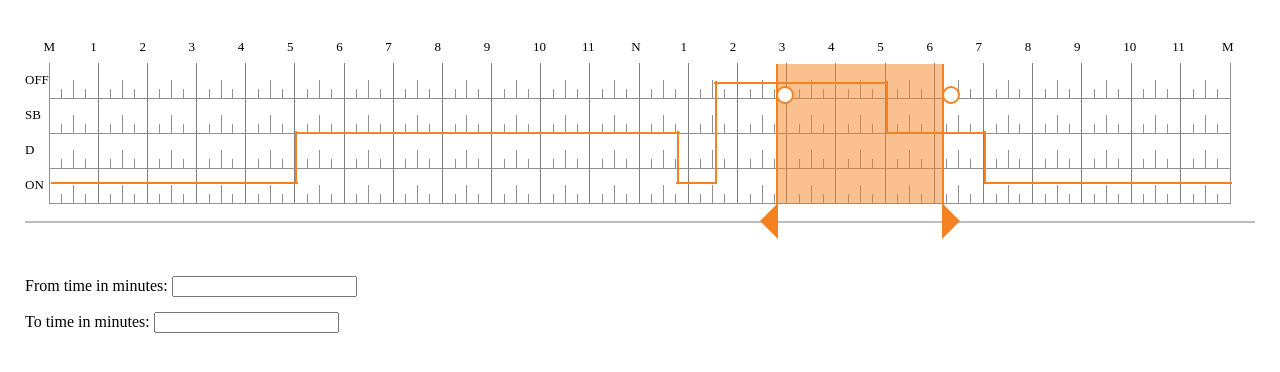
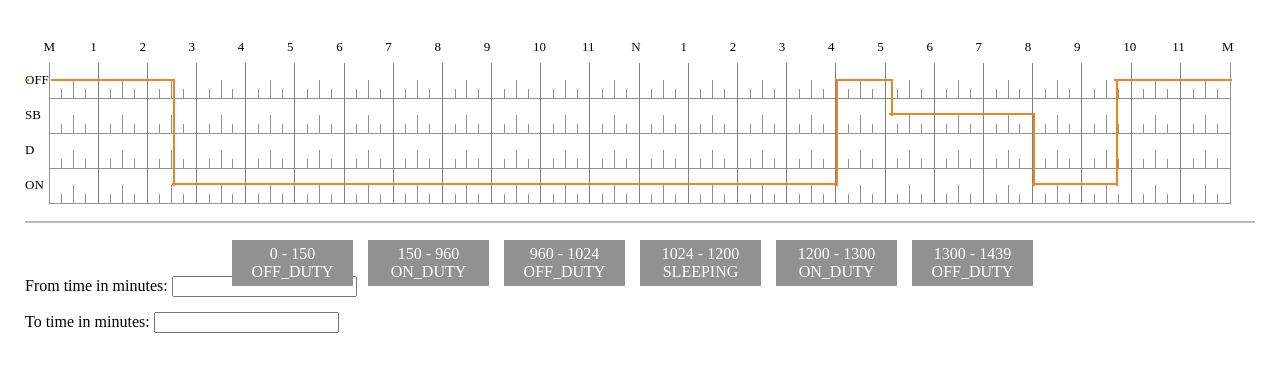
Before and after one commit to karthikamg/EditableChartWithDrag, a plain HTML site: page index.html in a window 1280 px wide. Drawn offline with Linux system fonts and the light colour scheme.

Commit message:
Added edit feature

```diff
--- a/main.css
+++ b/main.css
@@ -17,11 +17,12 @@ body {
 }
 #left-drag,
 #right-drag {
-    position: relative !important;
+    position: absolute !important;
     z-index: 999;
     border: 1px solid #f58220;
     cursor: pointer;
     top: 39px;
+    display: none;
 }
 #left-drag:after, #right-drag:after {
     /* background-color: #f58220;
@@ -48,7 +49,6 @@ body {
 }
 #editable-chart {
     position: relative;
-    overflow: hidden;
     width: 100%;
     margin: 0 auto;
     height: 236px;
@@ -328,6 +328,17 @@ tr td:first-child {
     left: -24px;
     border: 2px solid #f58220;
     z-index: 9999;
+    display: none;
+}
+.driverStateSelector {
+    width: 105px;
+    display: inline-block;
+    background-color: #919191;
+    margin-right: 15px;
+    padding: 5px 8px;
+    color: #fff;
+    margin-top: 37px;
+    cursor: pointer;
 }
 
 
--- a/script.js
+++ b/script.js
@@ -83,20 +83,118 @@ $(document).ready(function(){
     //1020 - 1140 -> 0
     //1140 - 1440 -> 3
 
+    //generating json file
+    var jsonArr = [];
+    for(var j = 0; j < 150; j++) {
+        var jsonObj = {};
+        jsonObj["driverState"] = "OFF_DUTY",
+        jsonObj["minutesFrom"] = 0,
+        jsonObj["minutesTo"] = j,
+        jsonObj["location"] = "",
+        jsonObj["note"] = "",
+        jsonObj["entryId"] = 0
+        jsonArr.push(jsonObj);
+    }
+    for(var j = 150; j < 960; j++) {
+        var jsonObj = {};
+        jsonObj["driverState"] = "ON_DUTY",
+        jsonObj["minutesFrom"] = 150,
+        jsonObj["minutesTo"] = j,
+        jsonObj["location"] = "",
+        jsonObj["note"] = "",
+        jsonObj["entryId"] =  1
+        jsonArr.push(jsonObj);
+    }
+    for(var j = 960; j < 1024; j++) {
+        var jsonObj = {};
+        jsonObj["driverState"] ="OFF_DUTY",
+        jsonObj["minutesFrom"] = 960,
+        jsonObj["minutesTo"] = j,
+        jsonObj["location"] = "",
+        jsonObj["note"] = "",
+        jsonObj["entryId"] = 2
+        jsonArr.push(jsonObj);
+    }
+    for(var j = 1024; j < 1200; j++) {
+        var jsonObj = {};
+        jsonObj["driverState"] ="SLEEPING",
+        jsonObj["minutesFrom"] = 1024,
+        jsonObj["minutesTo"] = j,
+        jsonObj["location"] = "",
+        jsonObj["note"] = "",
+        jsonObj["entryId"] = 3
+        jsonArr.push(jsonObj);
+    }
+    for(var j = 1200; j < 1300; j++) {
+        var jsonObj = {};
+        jsonObj["driverState"] ="ON_DUTY",
+        jsonObj["minutesFrom"] = 1200,
+        jsonObj["minutesTo"] = j,
+        jsonObj["location"] = "",
+        jsonObj["note"] = "",
+        jsonObj["entryId"] = 4
+        jsonArr.push(jsonObj);
+    }
+    for(var j = 1300; j < 1440; j++) {
+        var jsonObj = {};
+        jsonObj["driverState"] ="OFF_DUTY",
+        jsonObj["minutesFrom"] = 1300,
+        jsonObj["minutesTo"] = j,
+        jsonObj["location"] = "",
+        jsonObj["note"] = "",
+        jsonObj["entryId"] = 5
+        jsonArr.push(jsonObj);
+    }
+
+    var driverState = ['ON_DUTY', 'DRIVING', 'OFF_DUTY', 'SLEEPING'];
+    var driverStatusPoint = {0: 158, 1: 123, 2: 54, 3: 88 };
+    var previousState = '', previousFrom = '';
+    $.each(jsonArr, function(key, value){
+        var statusIndex = $.inArray(value.driverState, driverState);
+        $('#editable-chart').append('<div class="point" style="left:'+($('.elm[key="'+(value.minutesTo)+'"]').attr('xToPlot'))+'px;top: '+driverStatusPoint[statusIndex]+'px"></div>')
+        if(previousState.length == 0) {
+            previousState = value.driverState;
+            previousFrom = value.minutesFrom;
+        }
+        else {
+            if(previousState !== value.driverState) {
+                $('.table').append('<div class="driverStateSelector"><div>'+previousFrom+' - '+value.minutesTo+'</div><div>'+previousState+'</div></div>');
+                $('.table .driverStateSelector:last-child').attr({'data-right':($('.elm[key="'+(value.minutesTo)+'"]').attr('xToPlot')),
+                'data-left': (previousFrom == 0 ? 24 : ($('.elm[key="'+(previousFrom)+'"]').attr('xToPlot')))});
+                var toLimit = driverStatusPoint[$.inArray(previousState, driverState)],
+                    fromLimit = driverStatusPoint[statusIndex];
+                if(toLimit < fromLimit) {
+                    for(var i = fromLimit; i > toLimit; i--) {
+                        $('#editable-chart').append('<div class="pointY" style="top:'+(i - 1)+'px;left: '+(parseInt($('[key="'+(value.minutesTo)+'"]').attr('xToPlot')) + 2)+'px"></div>')
+                    }
+                } else {
+                    for(var i = toLimit; i > fromLimit; i--) {
+                        $('#editable-chart').append('<div class="pointY" style="top:'+(i - 1)+'px;left: '+(parseInt($('[key="'+(value.minutesTo)+'"]').attr('xToPlot')) + 2)+'px"></div>')
+                    }
+                }
+                previousState = value.driverState;
+                previousFrom = value.minutesFrom;
+            }
+        }
+    });
+    $('.table').append('<div class="driverStateSelector"><div>'+jsonArr[jsonArr.length-1]['minutesFrom']+' - '+jsonArr[jsonArr.length-1]['minutesTo']+'</div><div>'+jsonArr[jsonArr.length-1]['driverState']+'</div></div>');
+    $('.table .driverStateSelector:last-child').attr({'data-right':($('.elm[key="'+(jsonArr[jsonArr.length-1]['minutesTo'])+'"]').attr('xToPlot')),
+    'data-left': (previousFrom == 0 ? 24 : ($('.elm[key="'+(previousFrom)+'"]').attr('xToPlot')))});
+
     //x
-    for(var i = 300; i > 0; i--) {$('#editable-chart').append('<div class="point" style="left:'+($('.elm[key="'+i+'"]').attr('xToPlot'))+'px;top: 157px"></div>')};
-    for(var i = 765; i > 300; i--) {$('#editable-chart').append('<div class="point" style="left:'+($('.elm[key="'+i+'"]').attr('xToPlot'))+'px;top: 107px"></div>')};
-    for(var i = 810; i > 765; i--) {$('#editable-chart').append('<div class="point" style="left:'+($('.elm[key="'+i+'"]').attr('xToPlot'))+'px;top: 157px"></div>')};
-    for(var i = 1020; i > 810; i--) {$('#editable-chart').append('<div class="point" style="left:'+($('.elm[key="'+i+'"]').attr('xToPlot'))+'px;top: 57px"></div>')};
-    for(var i = 1140; i > 1020; i--) {$('#editable-chart').append('<div class="point" style="left:'+($('.elm[key="'+i+'"]').attr('xToPlot'))+'px;top: 107px"></div>')};
-    for(var i = 1440; i > 1140; i--) {$('#editable-chart').append('<div class="point" style="left:'+($('.elm[key="'+i+'"]').attr('xToPlot'))+'px;top: 157px"></div>')};
+    // for(var i = 300; i > 0; i--) {$('#editable-chart').append('<div class="point" style="left:'+($('.elm[key="'+i+'"]').attr('xToPlot'))+'px;top: 157px"></div>')};
+    // for(var i = 765; i > 300; i--) {$('#editable-chart').append('<div class="point" style="left:'+($('.elm[key="'+i+'"]').attr('xToPlot'))+'px;top: 107px"></div>')};
+    // for(var i = 810; i > 765; i--) {$('#editable-chart').append('<div class="point" style="left:'+($('.elm[key="'+i+'"]').attr('xToPlot'))+'px;top: 157px"></div>')};
+    // for(var i = 1020; i > 810; i--) {$('#editable-chart').append('<div class="point" style="left:'+($('.elm[key="'+i+'"]').attr('xToPlot'))+'px;top: 57px"></div>')};
+    // for(var i = 1140; i > 1020; i--) {$('#editable-chart').append('<div class="point" style="left:'+($('.elm[key="'+i+'"]').attr('xToPlot'))+'px;top: 107px"></div>')};
+    // for(var i = 1440; i > 1140; i--) {$('#editable-chart').append('<div class="point" style="left:'+($('.elm[key="'+i+'"]').attr('xToPlot'))+'px;top: 157px"></div>')};
 
     //y
-    for(var i = 155; i > 105; i--) {$('#editable-chart').append('<div class="pointY" style="top:'+i+'px;left: '+(parseInt($('[key="300"]').attr('xToPlot')) + 2)+'px"></div>')};
-    for(var i = 155; i > 105; i--) {$('#editable-chart').append('<div class="pointY" style="top:'+i+'px;left: '+(parseInt($('[key="765"]').attr('xToPlot')) + 2)+'px"></div>')};
-    for(var i = 155; i > 55; i--) {$('#editable-chart').append('<div class="pointY" style="top:'+i+'px;left: '+(parseInt($('[key="810"]').attr('xToPlot')) + 2)+'px"></div>')};
-    for(var i = 105; i > 55; i--) {$('#editable-chart').append('<div class="pointY" style="top:'+i+'px;left: '+(parseInt($('[key="1020"]').attr('xToPlot')) + 2)+'px"></div>')};
-    for(var i = 155; i > 105; i--) {$('#editable-chart').append('<div class="pointY" style="top:'+i+'px;left: '+(parseInt($('[key="1140"]').attr('xToPlot')) + 2)+'px"></div>')};
+    // for(var i = 158; i > 54; i--) {$('#editable-chart').append('<div class="pointY" style="top:'+i+'px;left: '+(parseInt($('[key="300"]').attr('xToPlot')) + 2)+'px"></div>')};
+    // for(var i = 155; i > 105; i--) {$('#editable-chart').append('<div class="pointY" style="top:'+i+'px;left: '+(parseInt($('[key="765"]').attr('xToPlot')) + 2)+'px"></div>')};
+    // for(var i = 155; i > 55; i--) {$('#editable-chart').append('<div class="pointY" style="top:'+i+'px;left: '+(parseInt($('[key="810"]').attr('xToPlot')) + 2)+'px"></div>')};
+    // for(var i = 105; i > 55; i--) {$('#editable-chart').append('<div class="pointY" style="top:'+i+'px;left: '+(parseInt($('[key="1020"]').attr('xToPlot')) + 2)+'px"></div>')};
+    // for(var i = 155; i > 105; i--) {$('#editable-chart').append('<div class="pointY" style="top:'+i+'px;left: '+(parseInt($('[key="1140"]').attr('xToPlot')) + 2)+'px"></div>')};
     return output;
   },
   enumerateBoard: function(board) {
@@ -113,37 +211,8 @@ gameBoard.createBoard(10, "#editable-chart");
               containment: "#editable-chart",
               create: function(event, ui){},
               drag: function(event, ui){
-                  var toDragPos = $('#right-drag').position().left;
-                  var fromDragPos = $('#left-drag').position().left;
-                  var distanceBetDrag = toDragPos - fromDragPos;
-                  var fromID = $('[key="'+fromDragPos+'"]');
-                  var toID = $('[key="'+toDragPos+'"]');
-                  if(fromID && toID) {
-                      // var selectedToTime = $('[key="'+$('#right-drag').position().left+'"]');
-                      // var selectedFromTime = $('[key="'+$('#left-drag').position().left+'"]');
-                      var selectedToTime = $('[actualx="'+Math.ceil(toDragPos)+'"]').attr('key');
-                      var selectedFromTime = $('[actualx="'+Math.ceil(fromDragPos)+'"]').attr('key');
-                      if(selectedToTime && selectedFromTime) {
-                          var Tohours = Math.floor( selectedToTime / 60);
-                          var TohoursToDisplay = Tohours % 12;
-                          TohoursToDisplay = TohoursToDisplay ? TohoursToDisplay : 12; // the hour '0' should be '12'
-                          var Fromhours = Math.floor( selectedFromTime / 60);
-                          var FromhoursToDisplay = Fromhours % 12;
-                          FromhoursToDisplay = FromhoursToDisplay ? FromhoursToDisplay : 12; // the hour '0' should be '12'
-                          var Tominutes = selectedToTime % 60;
-                          Tominutes = Tominutes < 10 ? '0'+Tominutes : Tominutes;
-                          var Fromminutes = selectedFromTime % 60;
-                          Fromminutes = Fromminutes < 10 ? '0'+Fromminutes : Fromminutes;
-                          var Toampm = Tohours >= 12 ? 'pm' : 'am';
-                          var Fromampm = Fromhours >= 12 ? 'pm' : 'am';
-
-                          $('#selected-from-time').val(TohoursToDisplay + ':' + Tominutes + ' ' + Toampm);
-                          $('#selected-to-time').val(FromhoursToDisplay + ':' + Fromminutes + ' ' + Fromampm);
-
-                          $('.left-bubble').text(FromhoursToDisplay + ':' + Fromminutes + ' ' + Fromampm);
-                          $('.right-bubble').text(TohoursToDisplay + ':' + Tominutes + ' ' + Toampm);
-                      }
-                  }
+                  timeCalc();
+                  var distanceBetDrag = $('#right-drag').position().left - $('#left-drag').position().left;
                   if($(ui)[0].helper.attr('id') == 'right-drag') {
                     $('#draggable-area').css({'width': distanceBetDrag});
                     $('.right-bubble').css('left', (parseInt($('#right-drag').position().left) - 30));
@@ -164,14 +233,18 @@ gameBoard.createBoard(10, "#editable-chart");
           $('.right-bubble').css('left', (parseInt(toDragPos) - 30));
           $('.left-bubble').css('left', (parseInt(fromDragPos) - 30));
       });
+      $('#left-drag, #right-drag').height($('#editable-chart').height());
 
-      $('#left-drag, #right-drag').height($('#editable-chart').height());
-      $('#left-drag').css('left', '140px');
-      $('#right-drag').css('left', '300px');
-      var distanceBetDrag = $('#right-drag').position().left - $('#left-drag').position().left;
-      $('#draggable-area').css({'left': ($('#left-drag').position().left), 'width': distanceBetDrag});
-      $('.left-bubble').css('left', ($('#left-drag').position().left));
-      $('.right-bubble').css('left', ($('#right-drag').position().left));
+      $(document).on('click', '.driverStateSelector', function(){
+          $('#left-drag').css('left', $(this).attr('data-left')+'px').show();
+          $('#right-drag').css('left', $(this).attr('data-right')+'px').show();
+          var distanceBetDrag = $('#right-drag').position().left - $('#left-drag').position().left;
+          $('#draggable-area').css({'left': ($('#left-drag').position().left), 'width': distanceBetDrag});
+          $('.left-bubble').css('left', $(this).attr('data-left')+'px').show();
+          $('.right-bubble').css('left', $(this).attr('data-right')+'px').show();
+          timeCalc();
+          $(window).trigger('resize');
+      });
 
       // This timeout, started on mousedown, triggers the beginning of a hold
       var holdStarter = null;
@@ -184,6 +257,33 @@ gameBoard.createBoard(10, "#editable-chart");
 
       // MouseDown
       $('#left-drag, #right-drag').mousedown(onMouseDown);
+      function timeCalc() {
+          var toDragPos = $('#right-drag').position().left;
+          var fromDragPos = $('#left-drag').position().left;
+          var distanceBetDrag = toDragPos - fromDragPos;
+          var selectedToTime = $('[actualx="'+Math.ceil(toDragPos)+'"]').attr('key');
+          var selectedFromTime = $('[actualx="'+Math.ceil(fromDragPos == 24 ? 27 : fromDragPos)+'"]').attr('key');
+          if(selectedToTime && selectedFromTime) {
+              var Tohours = Math.floor( selectedToTime / 60);
+              var TohoursToDisplay = Tohours % 12;
+              TohoursToDisplay = TohoursToDisplay ? TohoursToDisplay : 12; // the hour '0' should be '12'
+              var Fromhours = Math.floor( selectedFromTime / 60);
+              var FromhoursToDisplay = Fromhours % 12;
+              FromhoursToDisplay = FromhoursToDisplay ? FromhoursToDisplay : 12; // the hour '0' should be '12'
+              var Tominutes = selectedToTime % 60;
+              Tominutes = Tominutes < 10 ? '0'+Tominutes : Tominutes;
+              var Fromminutes = selectedFromTime % 60;
+              Fromminutes = Fromminutes < 10 ? '0'+Fromminutes : Fromminutes;
+              var Toampm = Tohours >= 12 ? 'pm' : 'am';
+              var Fromampm = Fromhours >= 12 ? 'pm' : 'am';
+
+              $('#selected-from-time').val(TohoursToDisplay + ':' + Tominutes + ' ' + Toampm);
+              $('#selected-to-time').val(FromhoursToDisplay + ':' + Fromminutes + ' ' + Fromampm);
+
+              $('.left-bubble').text(FromhoursToDisplay + ':' + Fromminutes + ' ' + Fromampm);
+              $('.right-bubble').text(TohoursToDisplay + ':' + Tominutes + ' ' + Toampm);
+          }
+      }
       function onMouseDown(){
         holdStarter = setTimeout(function() {
             // If the mouse is released immediately (i.e., a click), before the
```
